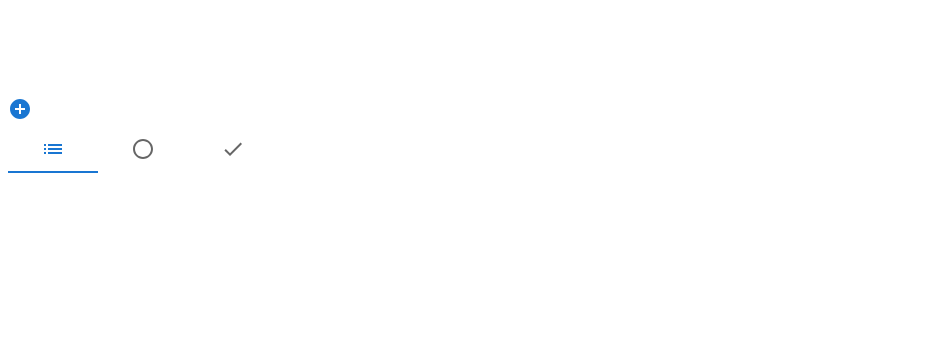
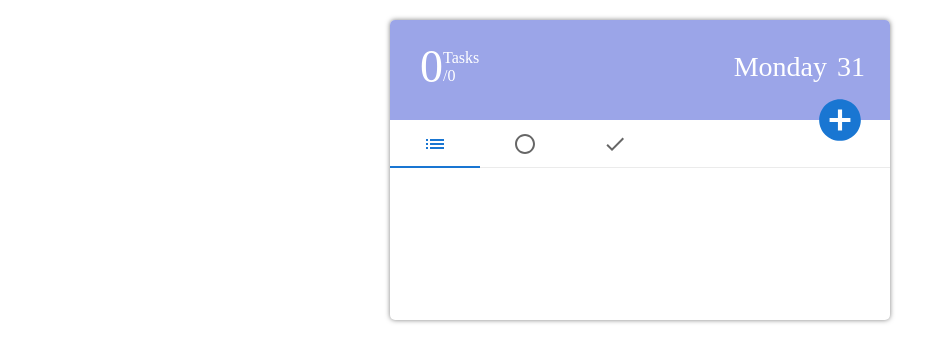
Before and after one commit to oderlive/todo, a plain HTML site: page index.html in a window 1280 px wide. Shown: the whole page, without its empty margins (0-948 px from the left). Drawn offline with Linux system fonts and the light colour scheme; files that its build step writes are made by us from their sources; the site is published under a folder, as on GitHub Pages, so addresses that start at the root find nothing.

Commit message:
Update index.html

```diff
--- a/index.html
+++ b/index.html
@@ -11,7 +11,7 @@
         <script src="./static/js/1.b26be9da.chunk.js"></script>
     <script src="./static/js/main.69410426.chunk.js"></script>
     <title>Hurma Todo List</title>
-    <link href="/oderlive/todo.git/static/css/main.dd79ee31.chunk.css" rel="stylesheet">
+    <link href="./static/css/main.dd79ee31.chunk.css" rel="stylesheet">
   </head>
   <body>
   <div id="root"></div>
```
